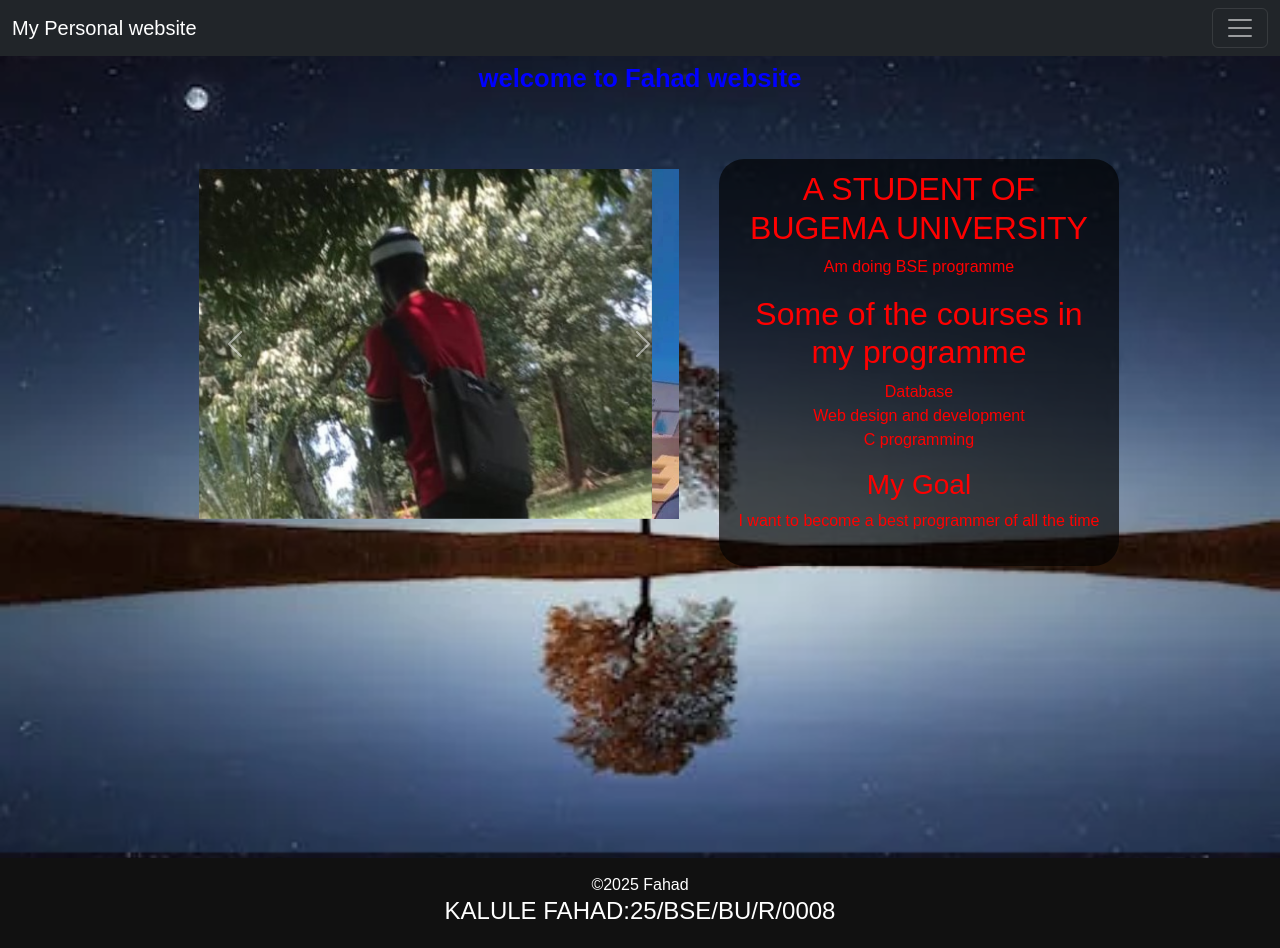
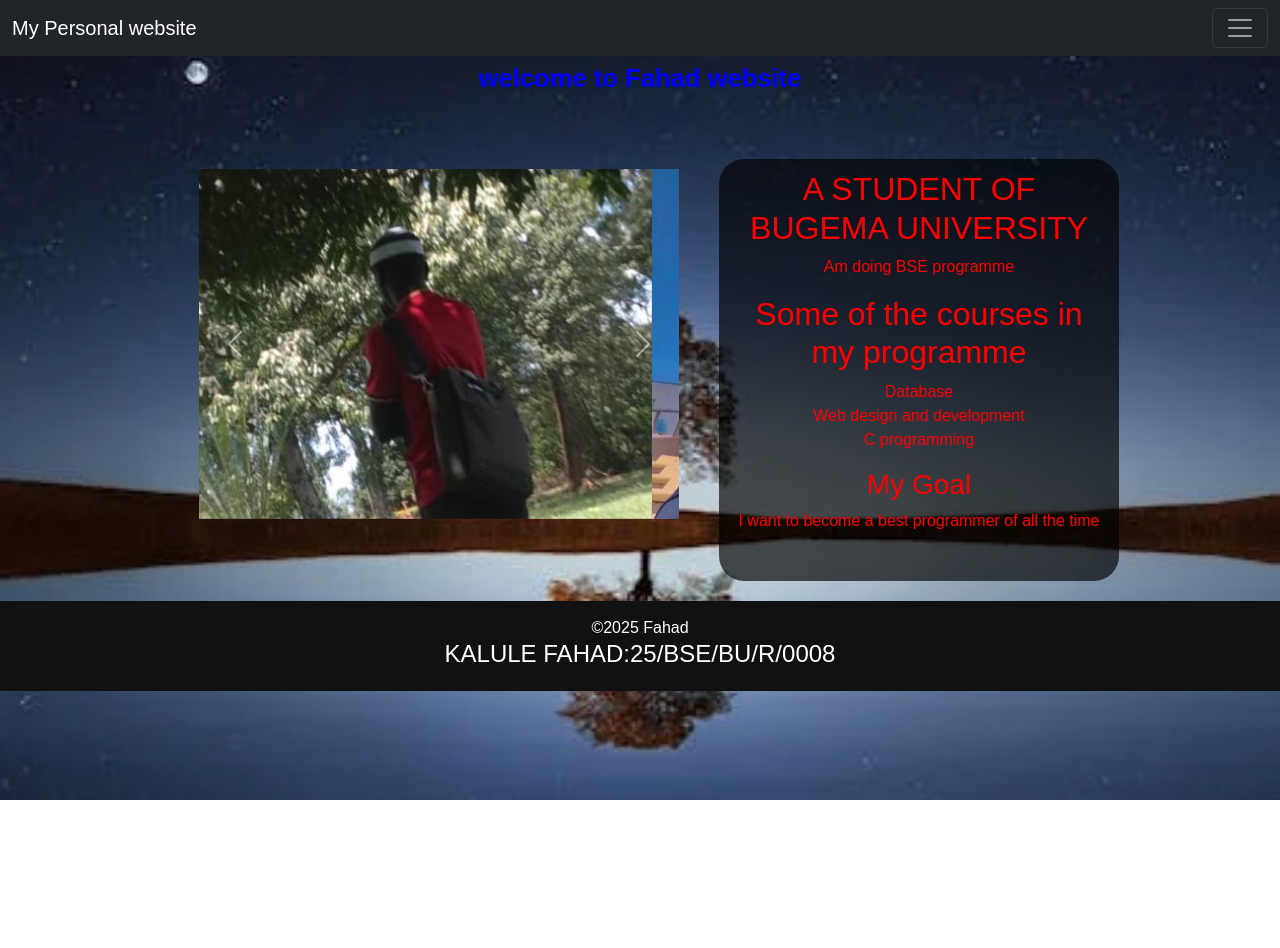
Before and after one commit to kalulefahad75-netize/afahad, a plain HTML site: page index.html in a window 1280 px wide. After the commit the page ends 800 px from the top, so only its background shows below. Drawn offline with nearby package versions, Linux system fonts and the light colour scheme.

Commit message:
Update css-styles.css

```diff
--- a/css-styles.css
+++ b/css-styles.css
@@ -73,9 +73,9 @@ footer {
 .article{
 background-color: rgba(0, 0, 0, 0.658);
 width: 70%;
-height: 60%;
+height: 100%;
 margin-left: 20px;
-margin-bottom: 45%;
+margin-bottom: 0;
 border-radius: 25px ;
 padding: 2% 2%;
 }
```
